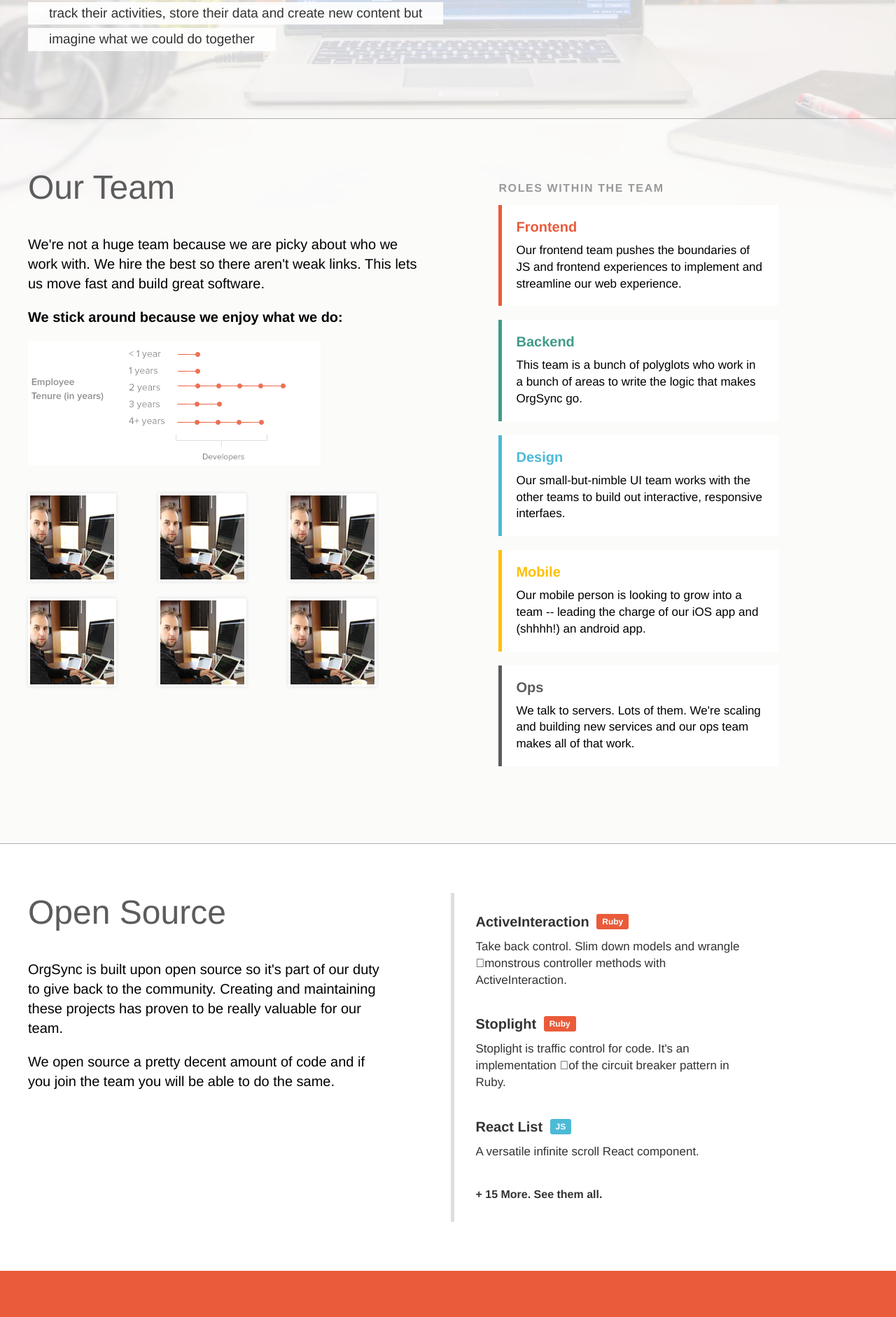
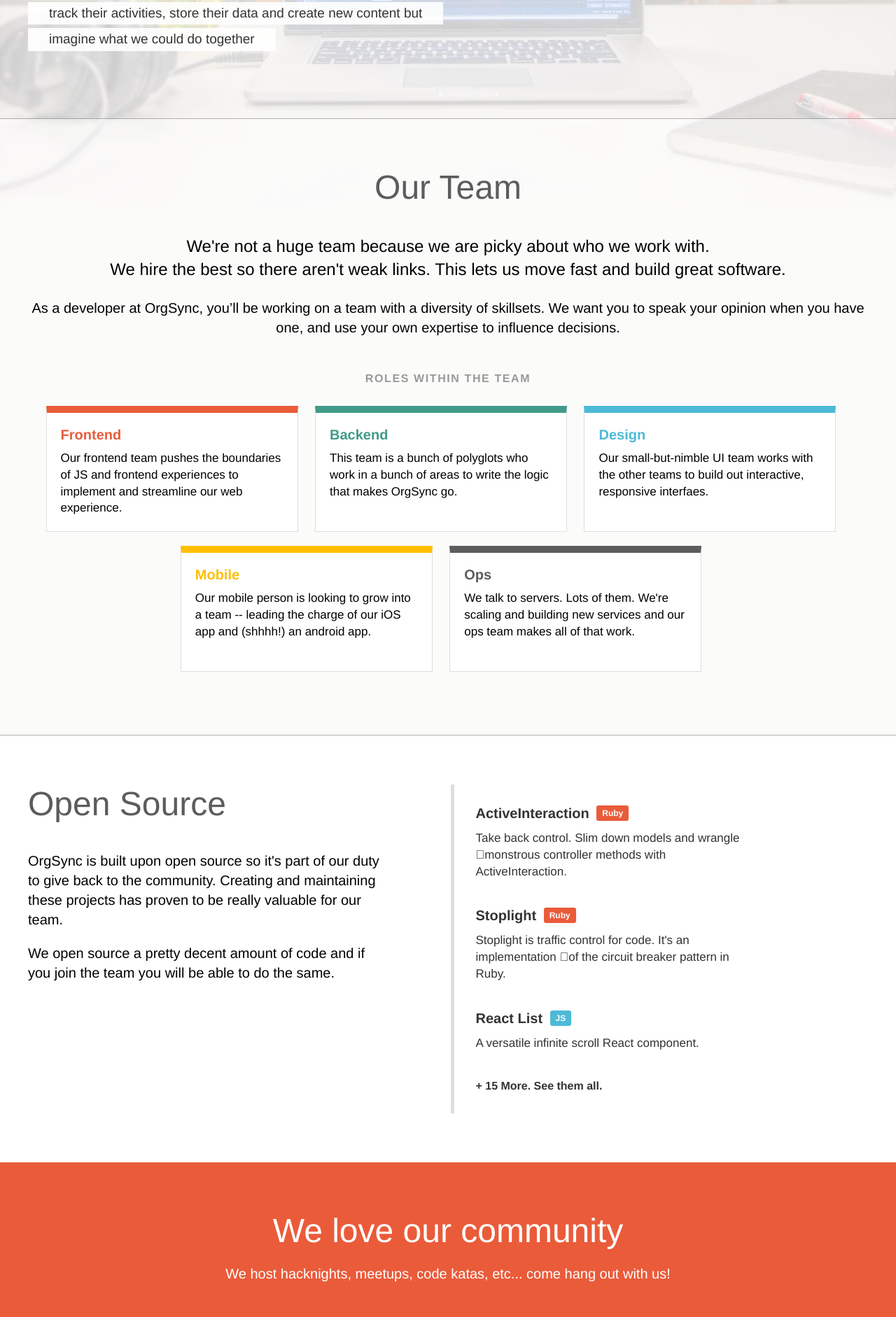
Before and after one commit to CampusLabs/orgsync.github.io, a Jekyll site: the page built from index.html, in a window 1280 px wide. Shown: the part 331-2213 px from the top of the page at 70% size. Built offline with Jekyll 4.4.1, drawn with Linux system fonts in a browser that asks for light colours; some web fonts are replaced; Markdown is read by kramdown in place of the engine named in the settings; some of the changed text lies outside the part shown.

Commit message:
cleaning up text

```diff
--- a/index.html
+++ b/index.html
@@ -39,33 +39,14 @@
 
 <section class='our-team'>
   <div class='row'>
-    <div class='left-col'>
-      <h2>Our Team</h2>
-        <p>
-          We're not a huge team because we are picky about who we work with.
+    <h2 class='text-center'>Our Team</h2>
+    <p class='text-center bigger'>
+      We're not a huge team because we are picky about who we work with.<br>
       We hire the best so there aren't weak links.
       This lets us move fast and build great software.
     </p>
-
-      <p>
-        <strong>
-          We stick around because we enjoy what we do:
-        </strong>
-      </p>
-
-      <img src='assets/images/tenure-chart.png'>
-      <br><br><br>
-      <ul class='team-pics'>
-        <li><img src='assets/images/120x120.png'></li>
-        <li><img src='assets/images/120x120.png'></li>
-        <li><img src='assets/images/120x120.png'></li>
-        <li><img src='assets/images/120x120.png'></li>
-        <li><img src='assets/images/120x120.png'></li>
-        <li><img src='assets/images/120x120.png'></li>
-      </ul>
-    </div>
-    <div class='right-col team-boxes'>
-      <h5>Roles within the team</h5>
+    <p>As a developer at OrgSync, you’ll be working on a team with a diversity of skillsets. We want you to speak your opinion when you have one, and use your own expertise to influence decisions.</p>
+    <h5 class='roles'>Roles within the team</h5>
     <div>
       <div class='team-box team-frontend'>
         <h4>Frontend</h4>
@@ -101,7 +82,6 @@
           We talk to servers. Lots of them. We're scaling and building new services
           and our ops team makes all of that work.
         </p>
-        </div>
       </div>
     </div>
   </div>
@@ -252,9 +232,11 @@
       <h3 class='what-box-title'>What am I in for?</h3>
       <p>
         <strong>We are Polyglot.</strong>
-        We write in Ruby, Javascript, Clojure, Scala, Objective C, Java
-        and more... Our app runs on MySql, on s3, with a bunch of other
-        services connecting to it.
+        Our platform is dominated by a Ruby on Rails app, but behind the scenes
+        it is supported by services crafted in Clojure, Scala, and more,
+        as well as off-the-shelf supporters such as Kafka, Redis, and
+        Elasticsearch. On the front-end, we’re big React fans. We also
+        have iOS and Android mobile apps.
       </p>
       <p>
         <strong>Work hard. Ship Hard. Play Hard.</strong>
@@ -265,20 +247,30 @@
       <p>
         <strong>Learning.</strong>
         We like to use software that’s as close to the edge as possible while still
-        being safe so we’re constantly learning new technologies and softwares.
-        We do lunch and learns to help share the knowledge and are constantly
+        being safe and production ready -- so we’re constantly learning new technologies and softwares.
+        We do lunch and learns internally help share the knowledge and are constantly
         looking forward.
       </p>
       <p>
         <strong>How we build.</strong>
         We are “sorta agile.” We’ve taken agile and modified the processes to fit
-        our style. Daily standups help us get aquained with eachother’s projects
+        our style. Daily standups help us get acquainted with eachother’s projects
         and bi-weekly planning & retro get us all on the same track.
       </p>
       <p>
         <strong>What we build with.</strong>
-        We all have our own ways of doing things but it’s all connected
-        via git and docker. We’re an all-mac shop.
+        We all have our own ways of doing things (VIM, Atom, Subl, RubyMine etc...)
+        but it’s all connected via git and docker which makes replicating
+        our enviorments almost easy.
+        We’re an all-mac shop -- including a nice thunderbolt display that
+        will be sitting on your desk.
+      </p>
+      <p>
+        <strong>Who decides what we build.</strong>
+        Development at OrgSync isn’t like other companies – we have great say
+        in what we do, balancing customer features and tackling technical debt
+        (somehow we all acquire it, amiright?). Many of our biggest innovations
+        were initiated from within our dev team.
       </p>
     </div>
   </div>
--- a/public/css/main.css
+++ b/public/css/main.css
@@ -135,17 +135,28 @@
 p.smaller {
   font-size: 17px; }
 
+p.bigger {
+  font-size: 24px; }
+
+h5.roles {
+  margin-top: 50px;
+  margin-bottom: 30px;
+  text-align: center; }
+
 .team-boxes {
   padding: 20px; }
 
 .team-box {
   background: white;
+  border: 1px solid #dedede;
   display: inline-block;
   margin-bottom: 20px;
   margin-right: 20px;
   padding: 20px;
-  max-width: 80%;
-  vertical-align: top; }
+  max-width: 30%;
+  min-height: 180px;
+  vertical-align: top;
+  text-align: left; }
   .team-box h4 {
     margin-bottom: 10px; }
   .team-box p {
@@ -155,27 +166,27 @@
     max-width: 60%; }
 
 .team-frontend {
-  border-left: 5px solid #ea5b3a; }
+  border-top: 10px solid #ea5b3a; }
   .team-frontend h4 {
     color: #ea5b3a; }
 
 .team-backend {
-  border-left: 5px solid #409b88; }
+  border-top: 10px solid #409b88; }
   .team-backend h4 {
     color: #409b88; }
 
 .team-design {
-  border-left: 5px solid #4cbad7; }
+  border-top: 10px solid #4cbad7; }
   .team-design h4 {
     color: #4cbad7; }
 
 .team-mobile {
-  border-left: 5px solid #ffbf00; }
+  border-top: 10px solid #ffbf00; }
   .team-mobile h4 {
     color: #ffbf00; }
 
 .team-ops {
-  border-left: 5px solid #5d5c5d; }
+  border-top: 10px solid #5d5c5d; }
   .team-ops h4 {
     color: #5d5c5d; }
 
@@ -351,15 +362,8 @@
   background: rgba(255, 255, 255, 0.5);
   border-top: 1px solid rgba(0, 0, 0, 0.3);
   border-bottom: 1px solid rgba(0, 0, 0, 0.3);
-  padding: 70px 0; }
-  .our-team .left-col, .our-team .right-col {
-    display: inline-block;
-    vertical-align: top; }
-  .our-team .left-col {
-    padding-right: 80px;
-    width: 54%; }
-  .our-team .right-col {
-    width: 45%; }
+  padding: 70px 0;
+  text-align: center; }
 
 .hide {
   display: none; }
```
Also changed, not shown: assets/css/main.scss (+16 -14 lines), 1 other file. Lines whose indentation alone changed are shown as unchanged.
